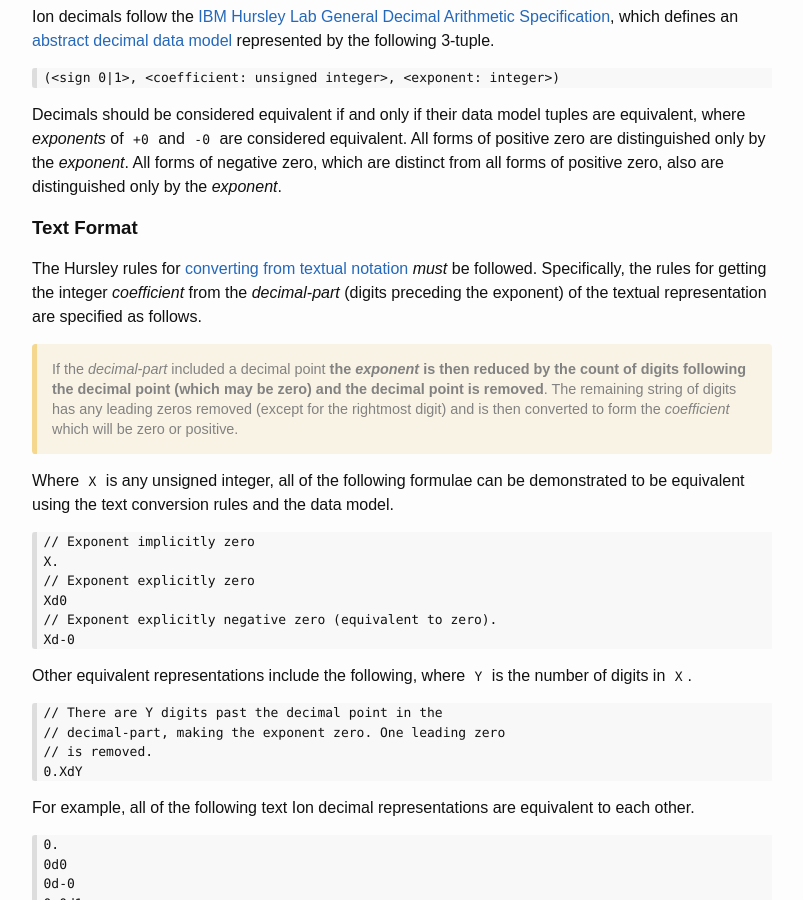
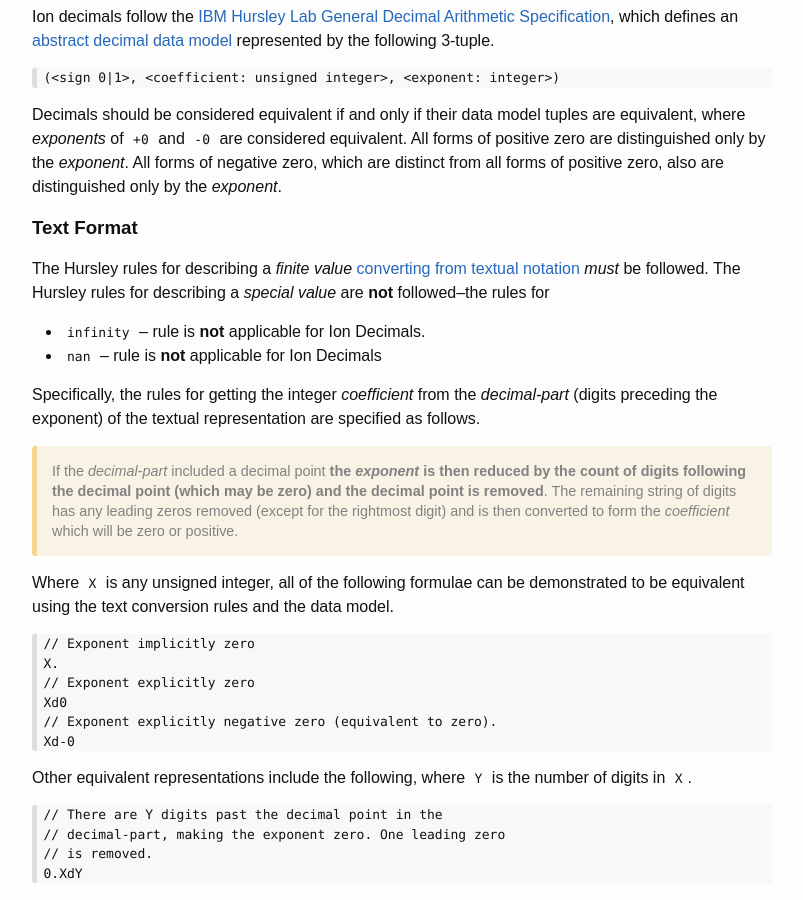
Before and after one commit to amazon-ion/ion-docs, a Jekyll site: the page built from decimal.md, in a window 1280 px wide and 900 px high, scrolled down 385 px. Shown: the whole window, without its empty margins (238-1041 px from the left). Built offline with Jekyll 4.4.1, drawn with Linux system fonts in a browser that asks for light colours.

Commit message:
Specify inapplicable Hursley Decimal String rules (#39)
* Specify inapplicable Hursley Decimal String rules

* Calling out special value from Hursley rules

```diff
--- a/decimal.md
+++ b/decimal.md
@@ -32,7 +32,12 @@ forms of positive zero, also are distinguished only by the *exponent*.
 
 ### Text Format
 
-The Hursley rules for [converting from textual notation][3] *must* be followed.
+The Hursley rules for describing a _finite value_ [converting from textual notation][3] *must* be followed.
+The Hursley rules for describing a _special value_ are **not** followed--the rules for
+
+* `infinity`  -- rule is **not** applicable for Ion Decimals.
+* `nan`       -- rule is **not** applicable for Ion Decimals
+
 Specifically, the rules for getting the integer *coefficient* from the
 *decimal-part* (digits preceding the exponent) of the textual representation
 are specified as follows.
```
